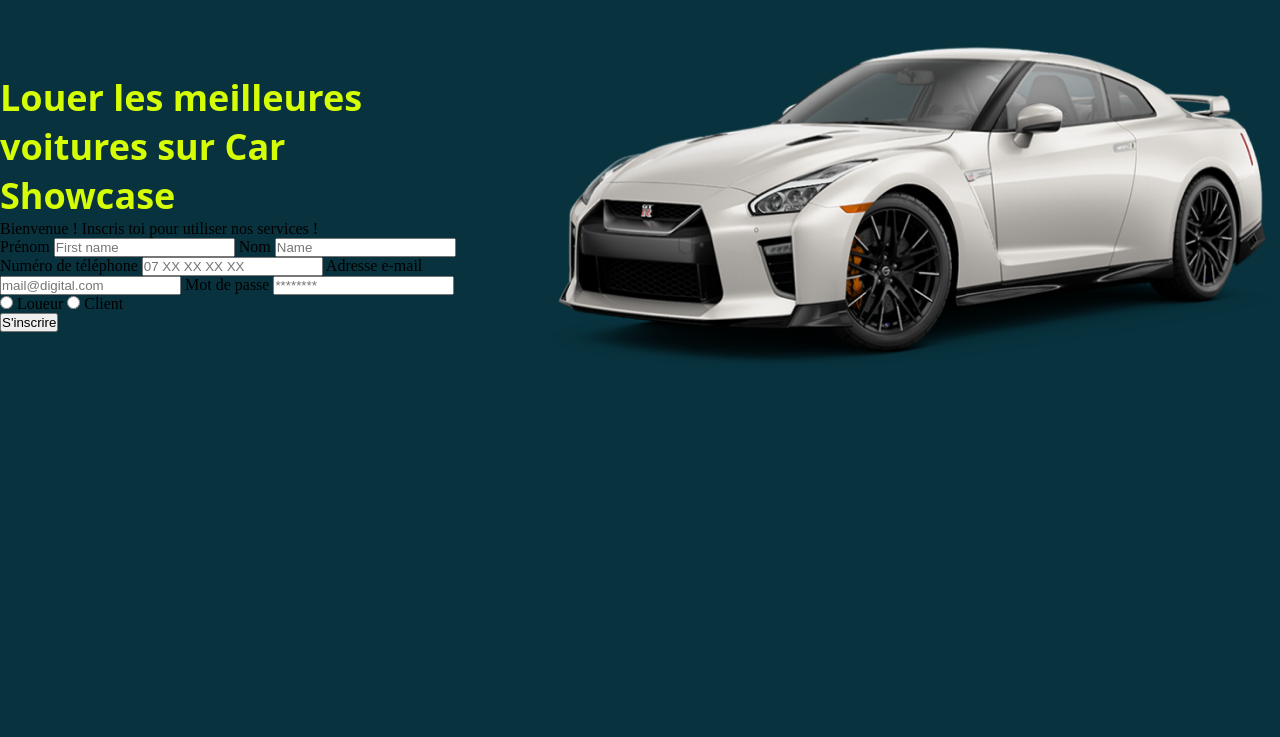
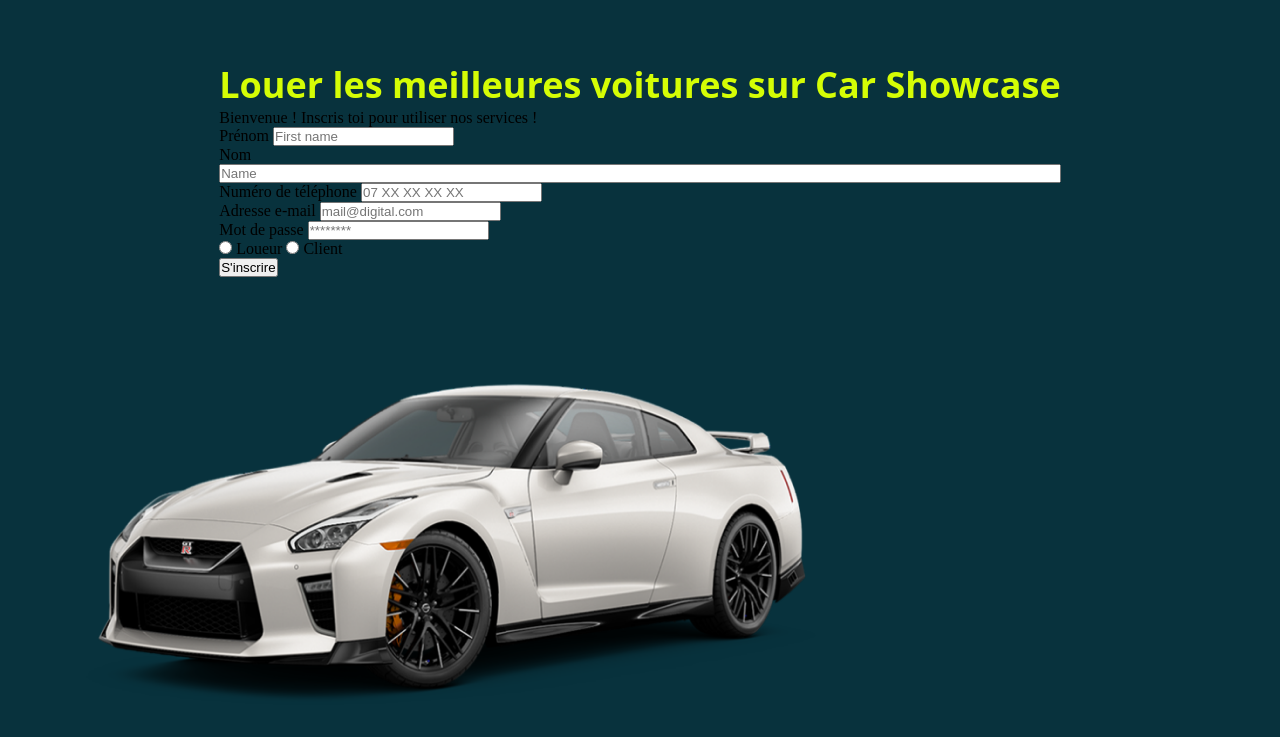
Before and after one commit to rakotok2109/rent_car, a PHP site: page /index.html in a window 1280 px wide. Shown: the top 737 px of the page. Run offline with PHP 8.4, Linux system fonts and the light colour scheme.

Commit message:
Optimisation du style du formulaire by Nathan

```diff
--- a/index.html
+++ b/index.html
@@ -16,20 +16,32 @@
 
             <div class="content-form">
                 <form action="../pages/verif.php?id=subscribe" method="post">
+                    <div class="input-form">
+                        <div class="input">
                             <label for="first_name">Prénom</label>
                             <input type="text" id="firstname" name="firstname" placeholder="First name">
+                        </div>
 
+                        <div class="input"></div>
                             <label for="name">Nom</label>
                             <input type="text" id="name" name="lastname" placeholder="Name">
+                        </div>
 
+                        <div class="input">
                             <label for="phone">Numéro de téléphone</label>
                             <input type="tel" id="phone" name="phone" placeholder="07 XX XX XX XX">
+                        </div>
 
+                        <div class="input">
                             <label for="email">Adresse e-mail</label>
                             <input type="email" id="email" name="email" placeholder="mail@digital.com">
+                        </div>
 
+                        <div class="input">
                             <label for="password">Mot de passe</label>
                             <input type="password" id="password" name="password" placeholder="********">
+                        </div>
+                    </div>
 
                     <div class="role-choices">
                         <input type="radio" id="loueur" name="role" value=1 class="mr-2">
@@ -42,7 +54,6 @@
                 </form>
             </div>
         </div>
-
         <div class="container-banner">
             <img src="images/ressources/carOnSubscribeForm.png">
         </div>
--- a/scss/components/_form.scss
+++ b/scss/components/_form.scss
@@ -0,0 +1,6 @@
+@use '../utils/variables' as *;
+@use '../utils/mixins' as *;
+
+.input-form {
+    @include style-form;
+}
--- a/scss/dist/style.css
+++ b/scss/dist/style.css
@@ -18,6 +18,12 @@ h1 {
   flex-direction: row;
   justify-content: center;
   align-items: center;
+  margin: 60px 24px;
+}
+
+.input-form {
+  display: flex;
+  flex-direction: column;
 }
 
 /*# sourceMappingURL=style.css.map */
--- a/scss/main.scss
+++ b/scss/main.scss
@@ -14,6 +14,7 @@
 
 @use 'components/button';
 @use 'components/container-subscribe';
+@use 'components/form';
 @use 'components/cards';
 @use 'components/navbar';
 
--- a/scss/utils/_mixins.scss
+++ b/scss/utils/_mixins.scss
@@ -3,4 +3,10 @@
     flex-direction: row;
     justify-content: center;
     align-items: center;
+    margin: 60px 24px;
 }
+
+@mixin style-form {
+    display: flex;
+    flex-direction: column;
+}
```
Also changed, not shown: 1 other file. Lines whose indentation alone changed are shown as unchanged.
